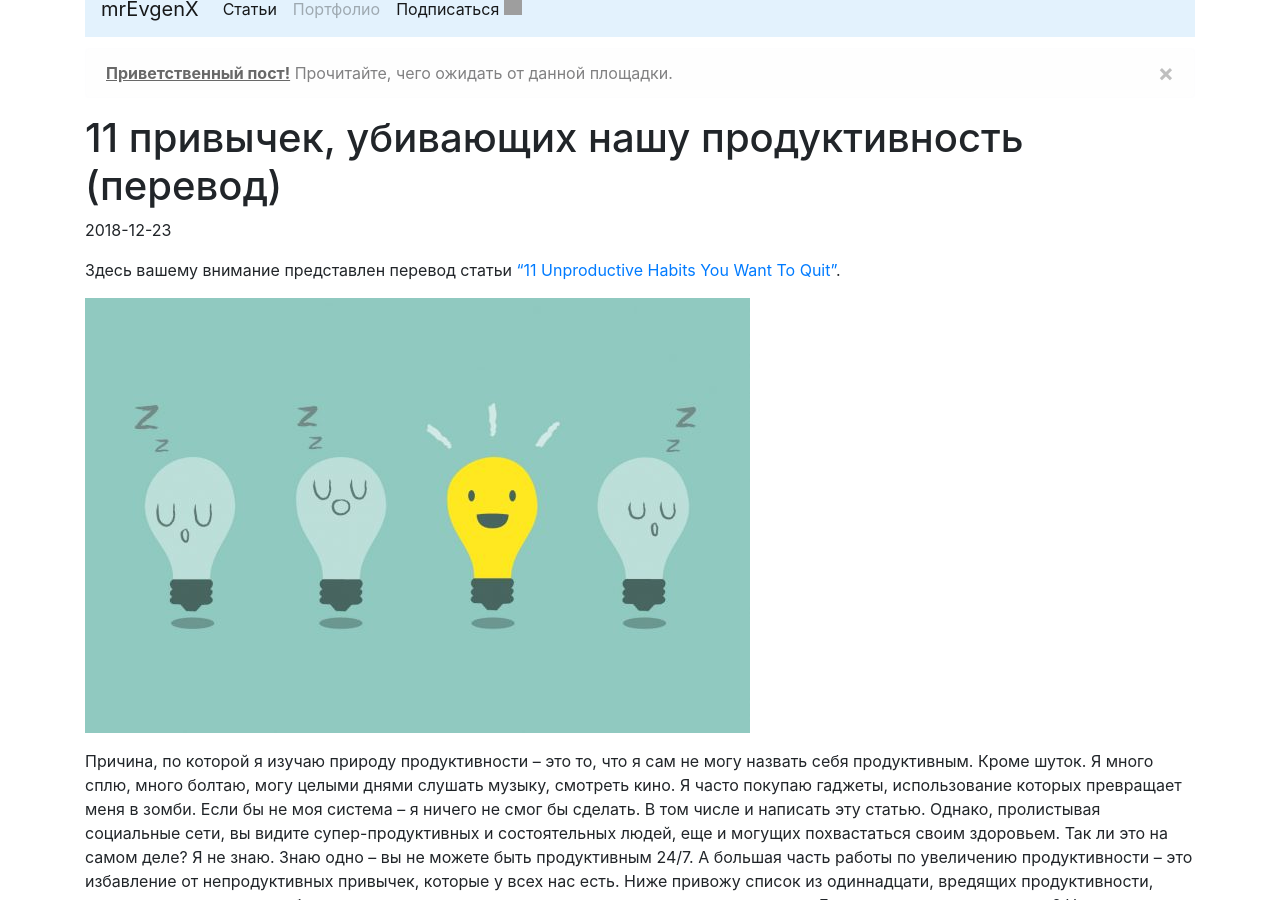
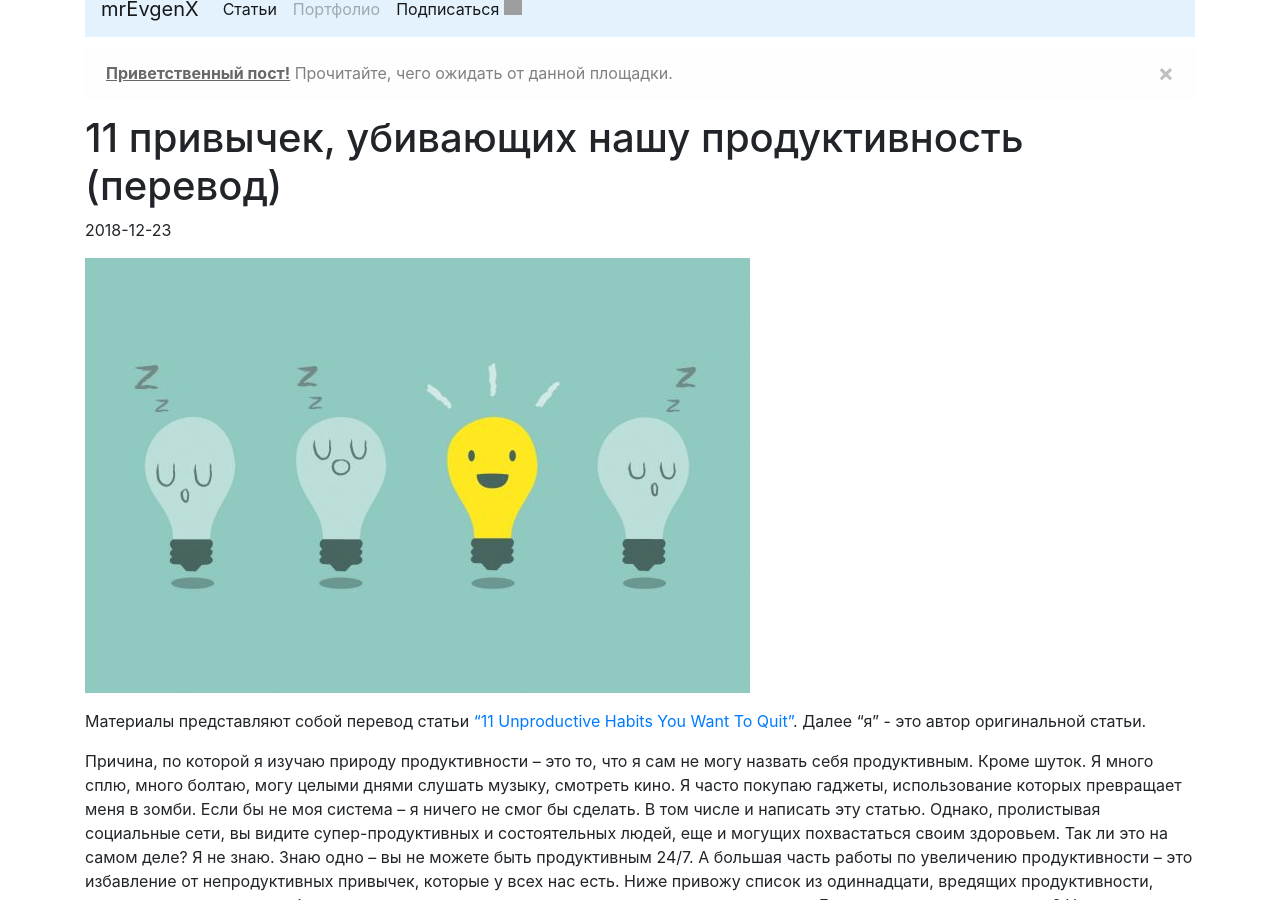
Before and after one commit to mrEvgenX/mrevgenx.github.io, a Jekyll site: the page built from _posts/2018-12-23-unproductive-habits.markdown, in a window 1280 px wide and 900 px high, scrolled down 250 px. Built offline with Jekyll 4.4.1, drawn with Linux system fonts in a browser that asks for light colours; nearby versions of some CDN libraries; grey boxes are pictures that could not be loaded.

Commit message:
Update 2018-12-23-unproductive-habits.markdown

```diff
--- a/_posts/2018-12-23-unproductive-habits.markdown
+++ b/_posts/2018-12-23-unproductive-habits.markdown
@@ -7,9 +7,9 @@ categories: translation
 excerpt: >-
   Не переживайте, все мы временами бываем непродуктивны. Однако, если вам свойственна половина привычек из перечисленных, может быть, стоит задуматься о смене образа жизни.
 ---
-Здесь вашему внимание представлен перевод статьи ["11 Unproductive Habits You Want To Quit"](https://dariusforoux.com/unproductive-habits/).
+![alt text](/images/unproductive-665x435.jpg "Logo Title Text 1")
 
-![alt text](/images/unproductive-665x435.jpg "Logo Title Text 1")
+Материалы представляют собой перевод статьи ["11 Unproductive Habits You Want To Quit"](https://dariusforoux.com/unproductive-habits/). Далее "я" - это автор оригинальной статьи.
 
 Причина, по которой я изучаю природу продуктивности – это то, что я сам не могу назвать себя продуктивным. Кроме шуток.
 Я много сплю, много болтаю, могу целыми днями слушать музыку, смотреть кино. Я часто покупаю гаджеты, использование которых превращает меня в зомби.
```
